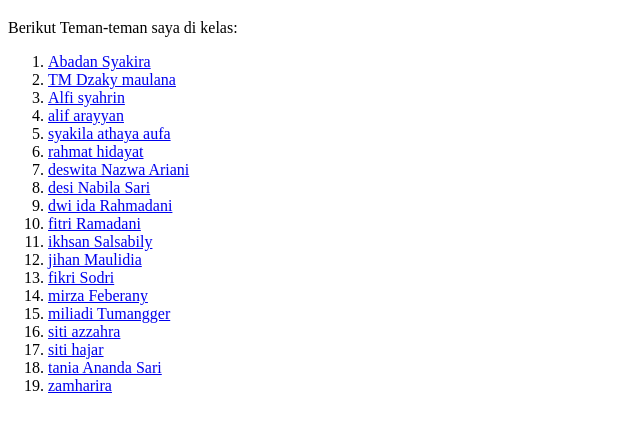
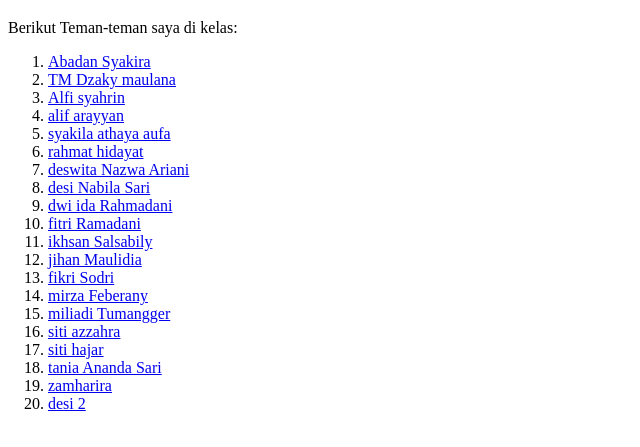
Before and after one commit to deswitanazwa/desinabilasari.github.io, a plain HTML site: page _site/friends.html in a window 1280 px wide. Shown: the part 105-552 px from the top of the page, without its empty margins (0-640 px from the left). Drawn offline with Linux system fonts and the light colour scheme.

Commit message:
pertemuan update 3

```diff
--- a/_site/friends.html
+++ b/_site/friends.html
@@ -32,6 +32,7 @@
   <li><a href="https://sitihajar01.github.io/sitihajar.github.io/">siti hajar</a></li>
   <li><a href="https://taniaanandasari.github.io/">tania Ananda Sari</a></li>
   <li><a href="https://zamharira09.github.io/">zamharira</a></li>
+  <li><a href="https://deswitanazwa.github.io/desinabilasari.github.io/">desi 2</a></li>
 </ol>
 
 </body>
```
Also changed, not shown: 1 other file.
